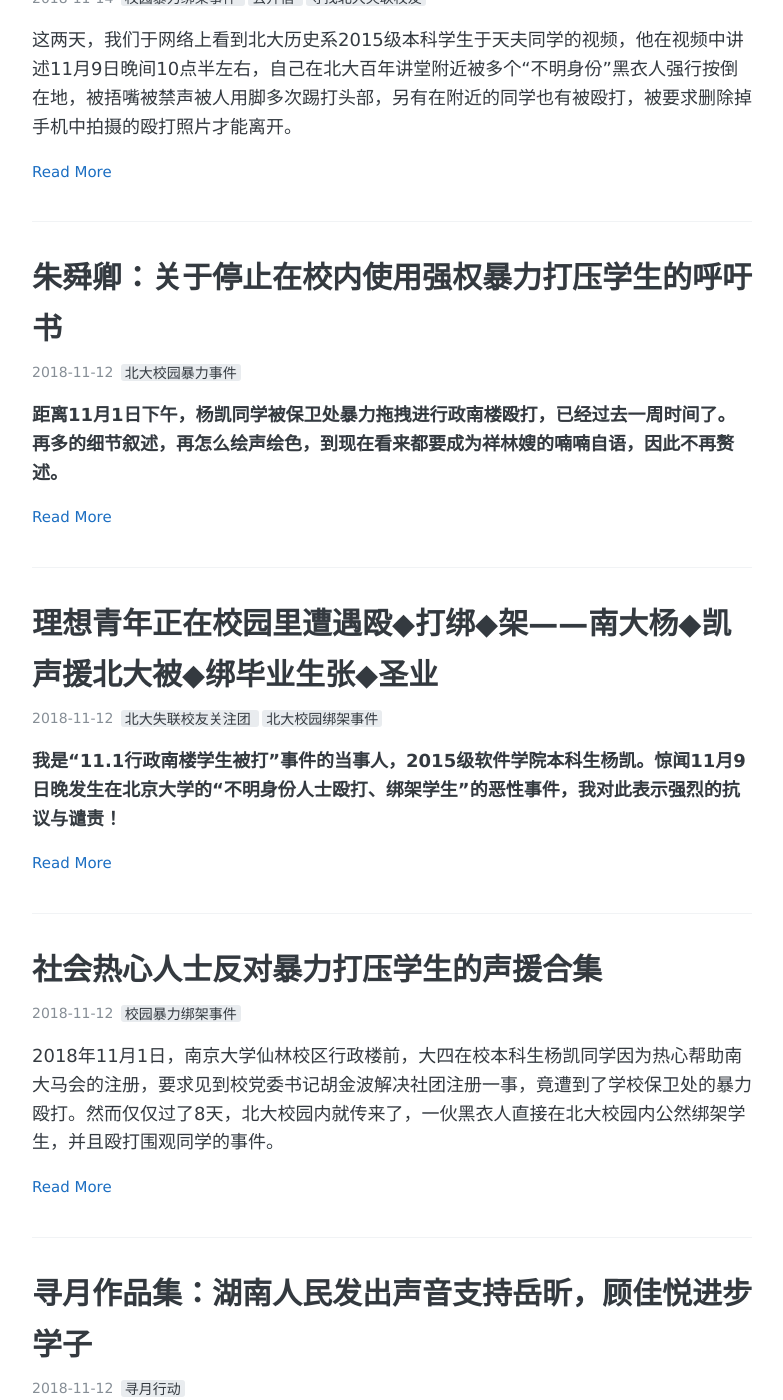
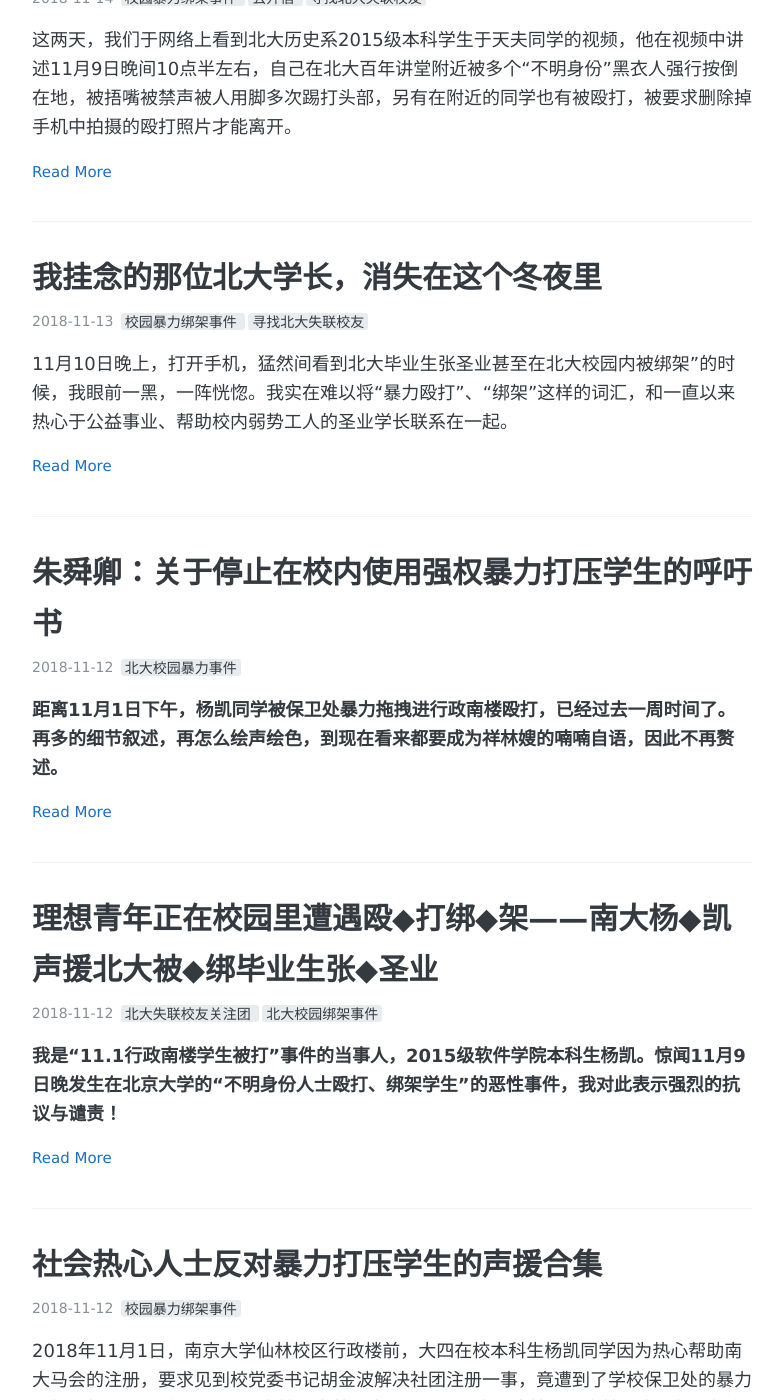
Before and after one commit to fanqiangzhuanyong233/fanqiangzhuanyong233.github.io, a Jekyll site: the page built from index.html, in a window 1280 px wide and 1400 px high, scrolled down 1873 px. Shown: the whole window, without its empty margins (248-1031 px from the left). Built offline with Jekyll 4.4.1, drawn with Linux system fonts in a browser that asks for light colours; the list of posts is cut into pages by our own code; some of the changed lines change nothing that is shown; grey boxes are pictures that could not be loaded.

Commit message:
Update 2018-11-13-xzzsy01.md

```diff
--- a/_posts/2018-11-13-xzzsy01.md
+++ b/_posts/2018-11-13-xzzsy01.md
@@ -1,5 +1,5 @@
 ---
-published: false
+published: true
 layout: post
 tags:
    - 校园暴力绑架事件
@@ -20,11 +20,11 @@
 
 但他的普通，却因为包含着深沉的大爱而并不平凡，因为在学术之外的身体力行而熠熠生辉。在兼顾学业的同时，他更热心关注着弱势群体。
 
-2016年，他担任起北京大学爱心社校园部部长，组织了多次为人所熟知的活动，例如组织收衣捐衣活动、举办爱心讲座。
+2016年，他竞选北京大学爱心社校园部部长，组织了多次为人所熟知的活动，例如组织收衣捐衣活动、举办爱心讲座。
 
 把同学们不再需要的衣服收集起来，捐给生活困难的人，捐给广大农民工兄弟的贫苦孩子们，捐给一切有需要的人。这样的小事，也许很多同学都曾设想过，但他并没有让爱心只停留在内心的思考与感动，而直接走出了内心世界的小我，走向了行动与现实。
 
-<p align="center"><img src="https://i.loli.net/2018/11/13/5beac14a82a21.jpg" alt="我的学长张圣业1.jpg" title="我的学长张圣业1.jpg" /></p>
+<p align="center"><img src="https://i.loli.net/2018/11/13/5beac14a82a21.jpg" alt="我的学长张圣业1.jpg" title="我的学长张圣业1.jpg"/></p>
 
 <p align="center">（左边第一个就是圣业学长，正在主办收衣服活动的他笑得多开心啊！）</p>
 
@@ -60,7 +60,7 @@
 
 他带领着我们去接触那些粗糙的双手，感受劳动者患职业病的痛苦，体会艰难的家庭经济的压力，而我们，更在这理应被尊重的可爱的人与他们所遭受的苦难之间，思索着、探寻着…
 
-<p align="center"><img src="https://i.loli.net/2018/11/13/5beac15717812.jpg" alt="我的学长张圣业2.jpg" title="我的学长张圣业2.jpg" /></p>
+<p align="center"><img src="https://i.loli.net/2018/11/13/5beac15717812.jpg" alt="我的学长张圣业2.jpg" title="我的学长张圣业2.jpg"/></p>
 
 "同理心"在一次讨论会上，圣业提出了这个词语。他一直在思考，我们作为医学生究竟该如何切实帮助到劳动者。
 
@@ -74,7 +74,9 @@
 
 但他终是豪迈的，他曾说：“只要能够帮助到叔叔阿姨们，就可以去做，不用害怕其他的！”
 
-11月10日，看到他在校园内遭到暴力绑架的消息，我仍旧难以相信，想来却又满腔的愤怒。这样勤恳优秀、富有社会责任感的圣业学长，被几十个大汉包围殴打，再强绑上车，最后招摇地消失在母校里的夜幕里，失去一切音信……
+“的确，圣业学长在面对不公的时候，总是无所畏惧的。在七月份听闻南方工人维权事件时，他义无反顾地奔赴现场进行声援；在遭遇暴力清场以后，他毫不畏惧，率先发出自白，扛起继续战斗的大旗；在听闻岳昕、顾佳悦两位学姐失联的消息时，他首发倡议，发起寻月行动，为学姐的自由和社会公平正义奔走呼号……”
+
+然而，11月10日，看到他在校园内遭到暴力绑架的消息，我仍旧难以相信，想来却又满腔的愤怒。这样勤恳优秀、富有社会责任感的圣业学长，被几十个大汉包围殴打，再强绑上车，最后招摇地消失在母校里的夜幕里，失去一切音信……
 
 这真的发生在北大吗？
 
@@ -97,11 +99,11 @@
 
 <p align="center">请所有关注北大失联校友的朋友添加【铁月亮】微信</p>
 
-<p align="center"><img src="https://i.loli.net/2018/11/13/5beac1524067e.jpg" alt="我的学长张圣业3.jpg" title="我的学长张圣业3.jpg" /></p>
+<p align="center"><img src="https://i.loli.net/2018/11/13/5beac1524067e.jpg" alt="我的学长张圣业3.jpg" title="我的学长张圣业3.jpg"/></p>
 
 <p align="center">请大家扫码加群，为张学长争取自由！</p>
 
-<p align="center"><img src="https://i.loli.net/2018/11/13/5beac1569d448.jpg" alt="我的学长张圣业4.jpg" title="我的学长张圣业4.jpg" /></p>
+<p align="center"><img src="https://i.loli.net/2018/11/13/5beac1569d448.jpg" alt="我的学长张圣业4.jpg" title="我的学长张圣业4.jpg"/></p>
 
 
 ---
```
